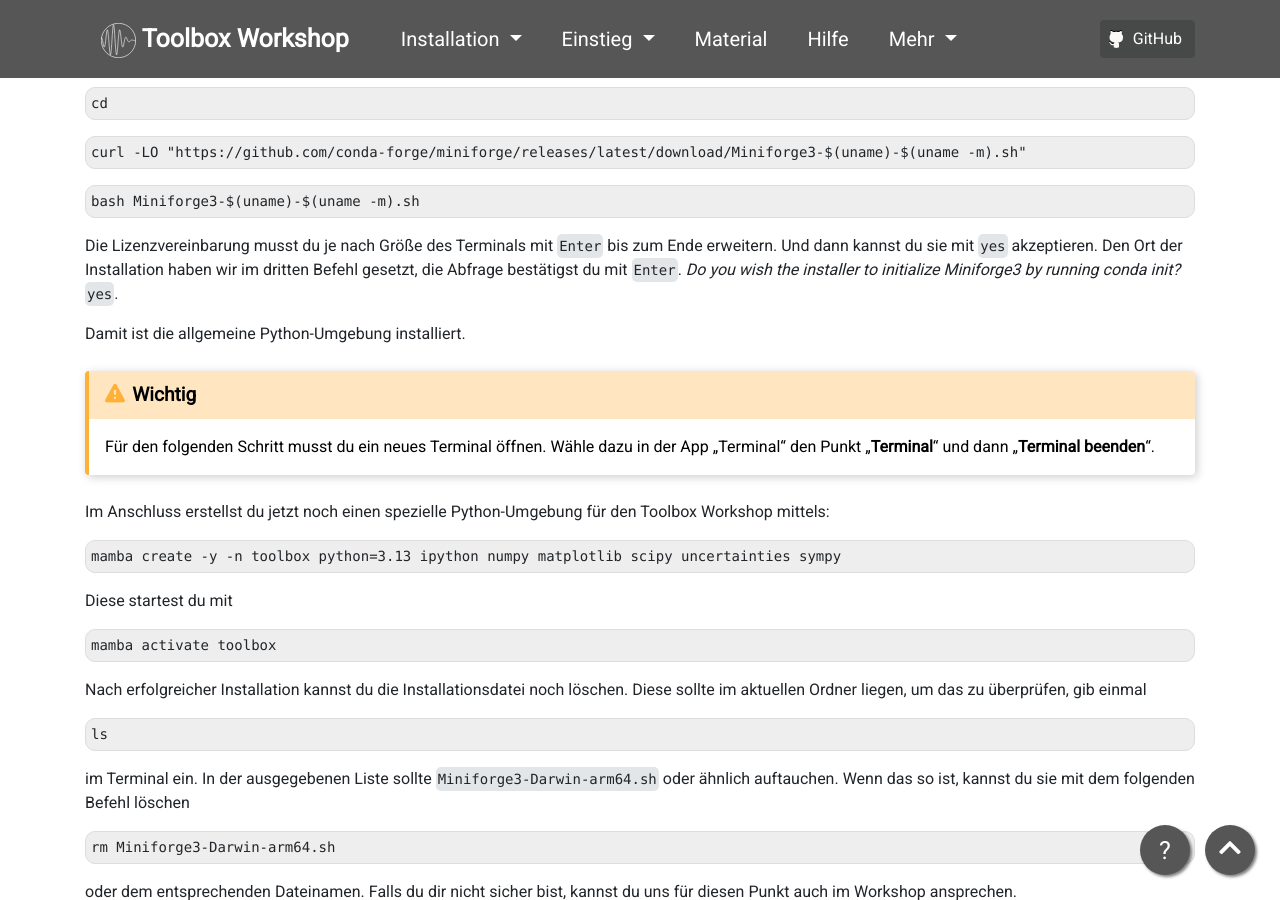
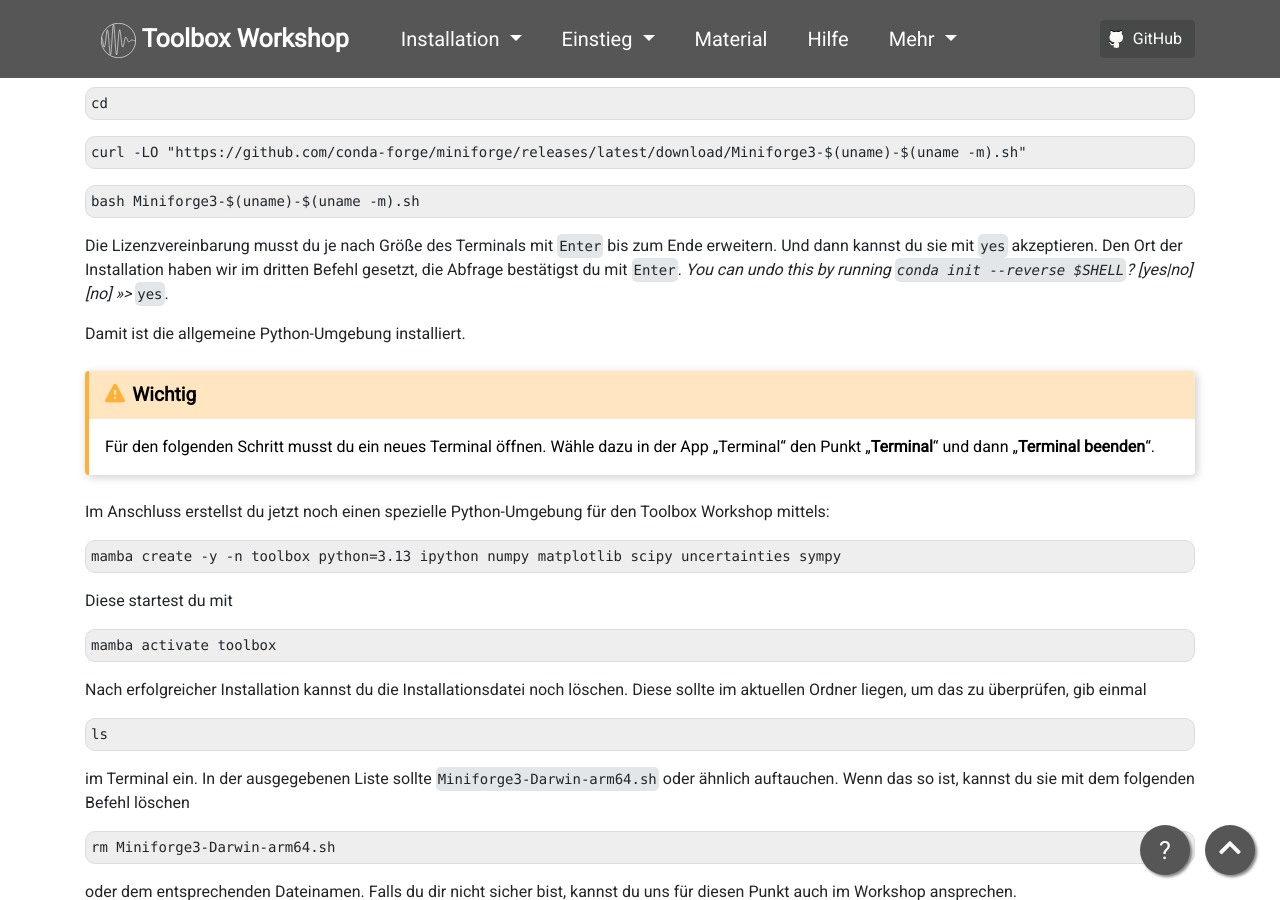
Before and after one commit to pep-dortmund/homepage-toolbox, a Jekyll site: the page built from install/macos.md, in a window 1280 px wide and 900 px high, scrolled down 845 px. Built offline with Jekyll 4.4.1, drawn with Linux system fonts in a browser that asks for light colours; nearby versions of some CDN libraries.

Commit message:
Update macos.md

```diff
--- a/install/macos.md
+++ b/install/macos.md
@@ -59,7 +59,7 @@ bash Miniforge3-$(uname)-$(uname -m).sh
 Die Lizenzvereinbarung musst du je nach Größe des Terminals mit `Enter` bis zum Ende erweitern.
 Und dann kannst du sie mit `yes` akzeptieren.
 Den Ort der Installation haben wir im dritten Befehl gesetzt, die Abfrage bestätigst du mit `Enter`.
-_Do you wish the installer to initialize Miniforge3 by running conda init?_ `yes`.
+_You can undo this by running `conda init --reverse $SHELL`? [yes|no]       [no] >>>_ `yes`.
 
 Damit ist die allgemeine Python-Umgebung installiert.
 
```
